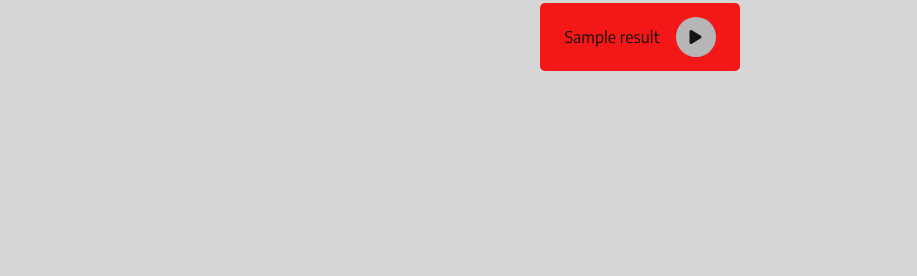
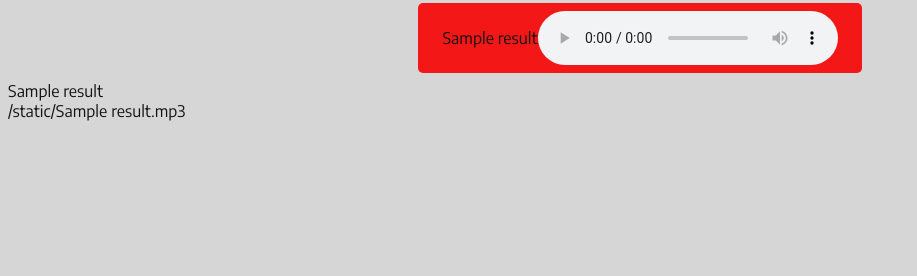
Before and after one commit to OutdoorScientist/WebcamML, a Django app: template WebcamML/templates/home.html in a window 1280 px wide. Shown: the part 524-800 px from the top of the page, without its empty margins (0-917 px from the left). Run offline with Django 4.2, Linux system fonts and the light colour scheme; the template is opened without the code that fills it: most values are stand-ins (such as "Sample title", 1, 10 or a date in 2020); some libraries are stand-ins or nearby versions.

Commit message:
working audio

```diff
--- a/WebcamML/templates/home.html
+++ b/WebcamML/templates/home.html
@@ -72,9 +72,10 @@
                   <p class="rec-text">
                       Great Camera Feed!
                   </p>
-                  <button title="play button" class="rec-button">
-                    <i class="fa-solid fa-play"></i>
-                  </button>
+                  <audio controls>
+                      <source src="{% static '/Down.mp3'%}" type="audio/mpeg">
+                      Your browser does not support the audio element.
+                  </audio>
                 </div>
               </div>
             </section>
@@ -85,17 +86,24 @@
                   <p class="rec-text">
                       {{ result }}
                   </p>
-                  <button title="play button" class="rec-button">
-                    <i class="fa-solid fa-play"></i>
-                  </button>
+
+                  <audio controls autoplay>
+{#                      <source src="{% static '/Down.mp3'%}" type="audio/mpeg">#}
+{#                      <source src="/static/Recommendation - Move camera up.mp3" type="audio/mpeg">#}
+                      <source src="{% static '/'%}{{ result }}.mp3" type="audio/mpeg">
+                      Your browser does not support the audio element.
+                  </audio>
+
                 </div>
               </div>
             </section>
 
         {% endif %}
 
-
-
+    <h>{{ result }}</h>
+        <br>
+{#        <h>{% static '/'%}+{{ result }}+.mp3</h>#}
+        <h>{% static '/'%}{{ result }}.mp3</h>
     {% endif %}
     <script src="" async defer></script>
   </body>
```
Also changed, not shown: color_img03.jpg, 6 other files.
